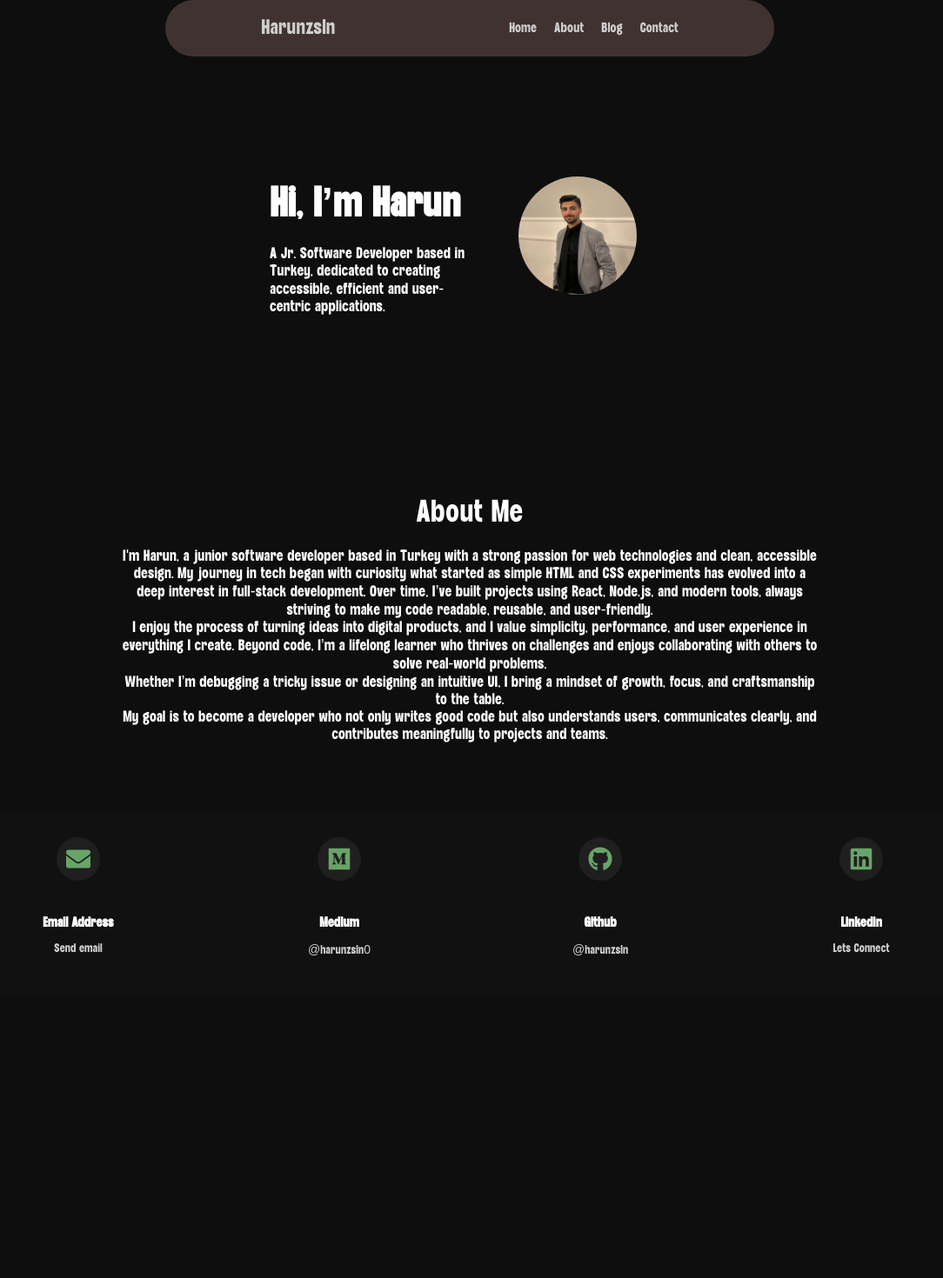
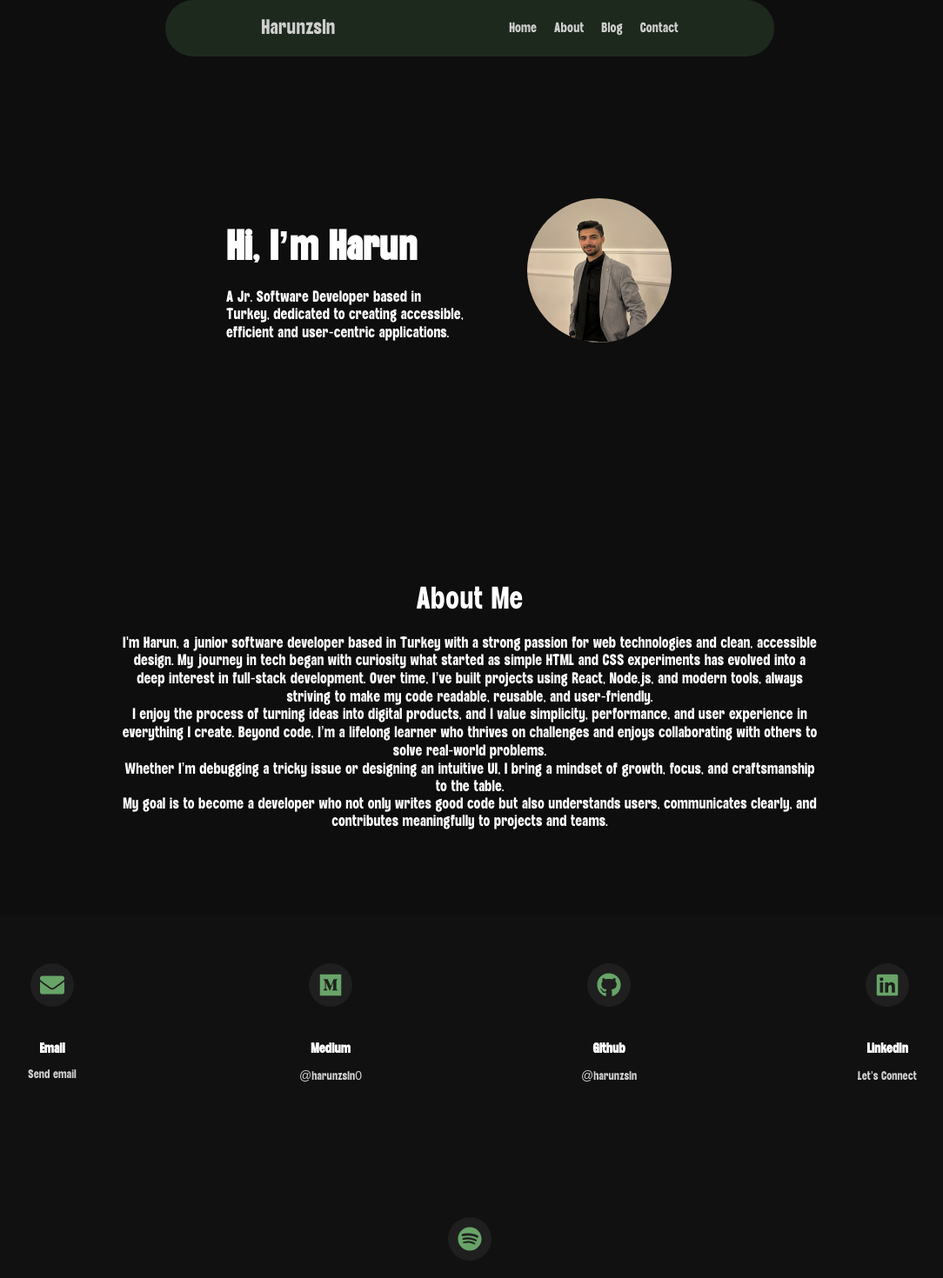
Before and after one commit to harunzsln/Portfolio, a React (Create React App) app in the folder my-portfolio/: page / in a window 1280 px wide. Shown: the top 1470 px of the page at 87% size, without its empty margins (100-1184 px from the left). Before the commit the page ends 1145 px from the top, so only its background shows below. Built offline with nearby package versions, Linux system fonts and the light colour scheme.

Commit message:
files edited

```diff
--- a/my-portfolio/src/App.css
+++ b/my-portfolio/src/App.css
@@ -7,15 +7,19 @@
 }
 
 
+
 body {
   margin: 0;
   background-color: #0E0E0E;
   font-family: 'Estable', sans-serif;
+
 }
 
 a {
   color: inherit;
 }
+
+
 
 /*
 @media (prefers-reduced-motion: no-preference) {
--- a/my-portfolio/src/App.js
+++ b/my-portfolio/src/App.js
@@ -5,6 +5,7 @@ import Header from './components/Header';
 import MainSection from './components/MainSection';
 import About from './components/About';
 import Social from './components/Social';
+//import MatrixRain from './components/matrixRain';
 
 /*import Blog from './components/Blog';
 import Contact from './components/Contact';
@@ -13,6 +14,8 @@ import Footer from './components/Footer';*/
 function App() {
   return (
     <div className="App">
+      {/*<MatrixRain side="left" />
+      <MatrixRain side="right" />*/}
       <Header />
       <MainSection />
       <About />
--- a/my-portfolio/src/components/Social.js
+++ b/my-portfolio/src/components/Social.js
@@ -1,20 +1,21 @@
 import React from "react";
 import '../styles/Social.css';
-import { FaEnvelope, FaMedium, FaGithub, FaLinkedin } from 'react-icons/fa';
+import { FaEnvelope, FaMedium, FaGithub, FaLinkedin, FaSpotify } from 'react-icons/fa';
 
 const Social = () => {
+
+    const handleEmailClick = () => {
+    window.open('harunzsln0@gmail.com', '_blank');
+  };
+
     return (
         <section className="social-section" id="social">
             <div className="social-cards">
-               {/* <div className="card">
-                    <div className="icon"></div>
-                    <h3>Full Name</h3>
-                    <p>Harun Genel</p>
-                </div>*/}
-                <div className="card clickable">
+
+                <div className="card clickable" onClick={handleEmailClick} style={{ cursor: 'pointer' }}>
                     <div className="icon"><FaEnvelope /></div>
-                    <h3>Email Address</h3>
-                    <p><a href="mailto:harunzsln0@gmail.com">Send email</a></p>
+                    <h3>Email</h3>
+                    <p>Send email</p>
                 </div>
                 <div
                     className="card clickable"
@@ -32,15 +33,19 @@ const Social = () => {
                     <h3>Github</h3>
                     <p>@harunzsln</p>
                 </div>
-                 <div
+                <div
                     className="card clickable"
                     onClick={() => window.open('https://www.linkedin.com/in/harun-ozaslan', '_blank')}
                 >
-                    <div className="icon"><FaLinkedin/></div>
+                    <div className="icon"><FaLinkedin /></div>
                     <h3>Linkedin</h3>
-                    <p>Lets Connect</p>
+                    <p>Let's Connect</p>
                 </div>
-
+                <div className="card clickable">
+                    <div className="icon"><FaSpotify /></div>
+                    <h3>Spotify</h3>
+                    <p><a href="https://open.spotify.com/user/ig4jea9ln2nz9ppx3qzlshqrh?si=70b0bfddb3674166">Let's Listen</a></p>
+                </div>
             </div>
 
         </section>
--- a/my-portfolio/src/styles/About.css
+++ b/my-portfolio/src/styles/About.css
@@ -1,6 +1,6 @@
 .about-section {
   background-color: #0E0E0E;
-  padding: 60px 20px;
+  padding: 80px 20px;
   text-align: center;
 }
 
--- a/my-portfolio/src/styles/Header.css
+++ b/my-portfolio/src/styles/Header.css
@@ -28,12 +28,12 @@
 
 .header {
   display: flex;
-  align-items: center;     /* yatayda ortalar */
-  justify-content: center; /* dikeyde ortalar */
-  max-width: 700px; /* maksimum genişlik */
-  margin: 0 auto; /* ortalamak için */
+  align-items: center;
+  justify-content: center;
+  max-width: 700px;
+  margin: 0 auto;
   padding: 20px 0;
-  background-color: #4e3b3b;
+  background-color: #68a4683b;
   border-radius: 50px;
   opacity: 0.8;
   color: white;
@@ -41,7 +41,7 @@
 }
 
 .logo {
-  margin-right: 200px; /* logo ile menü arasındaki boşluk */
+  margin-right: 200px;
   font-size: 24px;
   font-weight: 100;
 }
--- a/my-portfolio/src/styles/MainSection.css
+++ b/my-portfolio/src/styles/MainSection.css
@@ -3,10 +3,10 @@
   display: flex;
   align-items: center;
   justify-content: space-between;
-  padding: 100px 400px;
-  background-color: #0e0e0e;
+  padding: 150px 350px;
+  background-color: #0e0e0eaa;
   color: white;
-  gap: 60px;
+  gap: 70px;
 }
 
 .intro-text {
--- a/my-portfolio/src/styles/Social.css
+++ b/my-portfolio/src/styles/Social.css
@@ -1,6 +1,6 @@
 .social-section {
     background-color: #111;
-    padding: 10px 20px;
+    padding: 25px;
     text-align: center;
     border-radius: 100px;
 }
@@ -17,7 +17,7 @@
     background: transparent;
     color: white;
     width: 180px;
-    padding: 20px;
+    padding: 30px;
     border-radius: 12px;
 
 }
```
Also changed, not shown: my-portfolio/src/components/matrixRain.js (added, +62 -0 lines), my-portfolio/public/index.html (line endings or trailing spaces).
